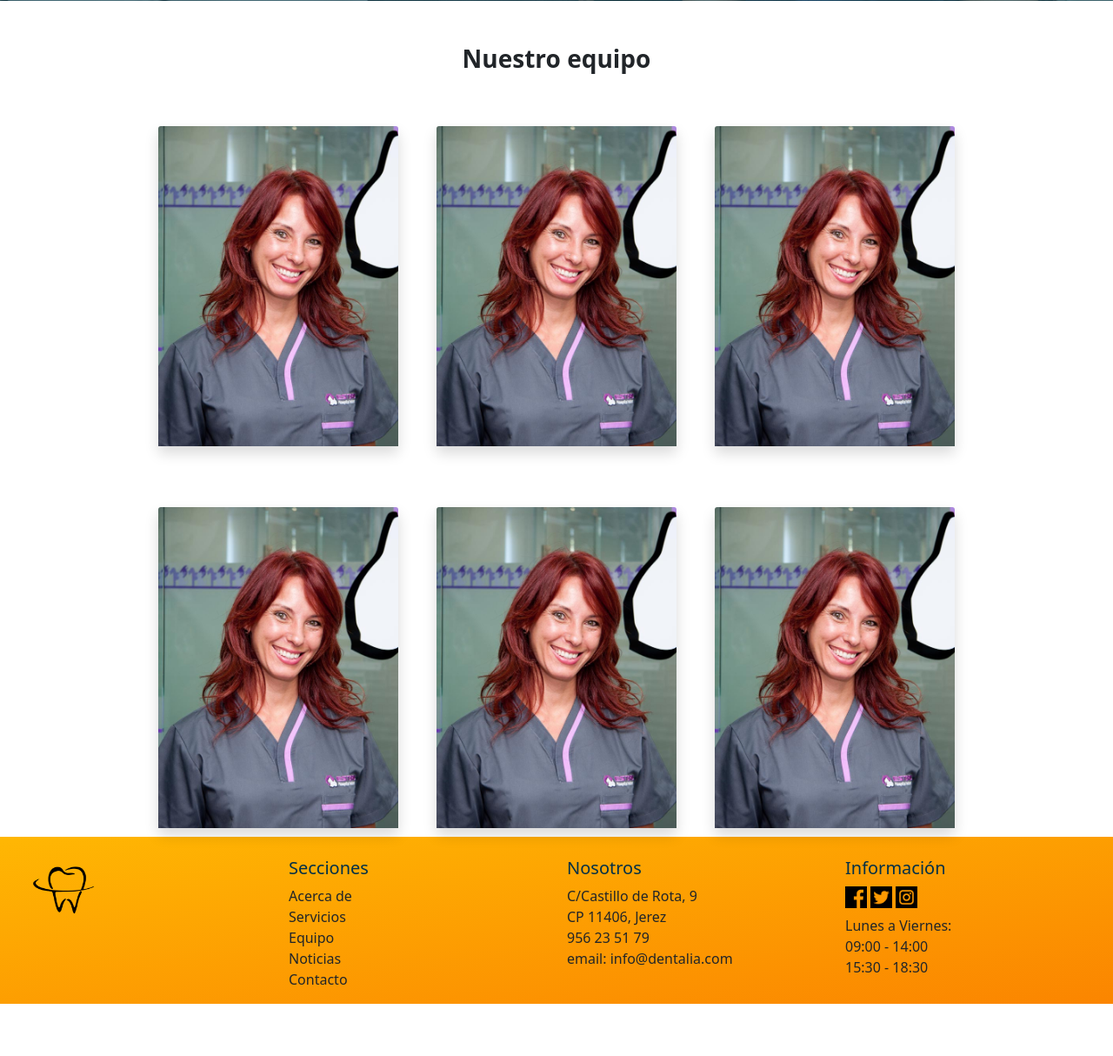
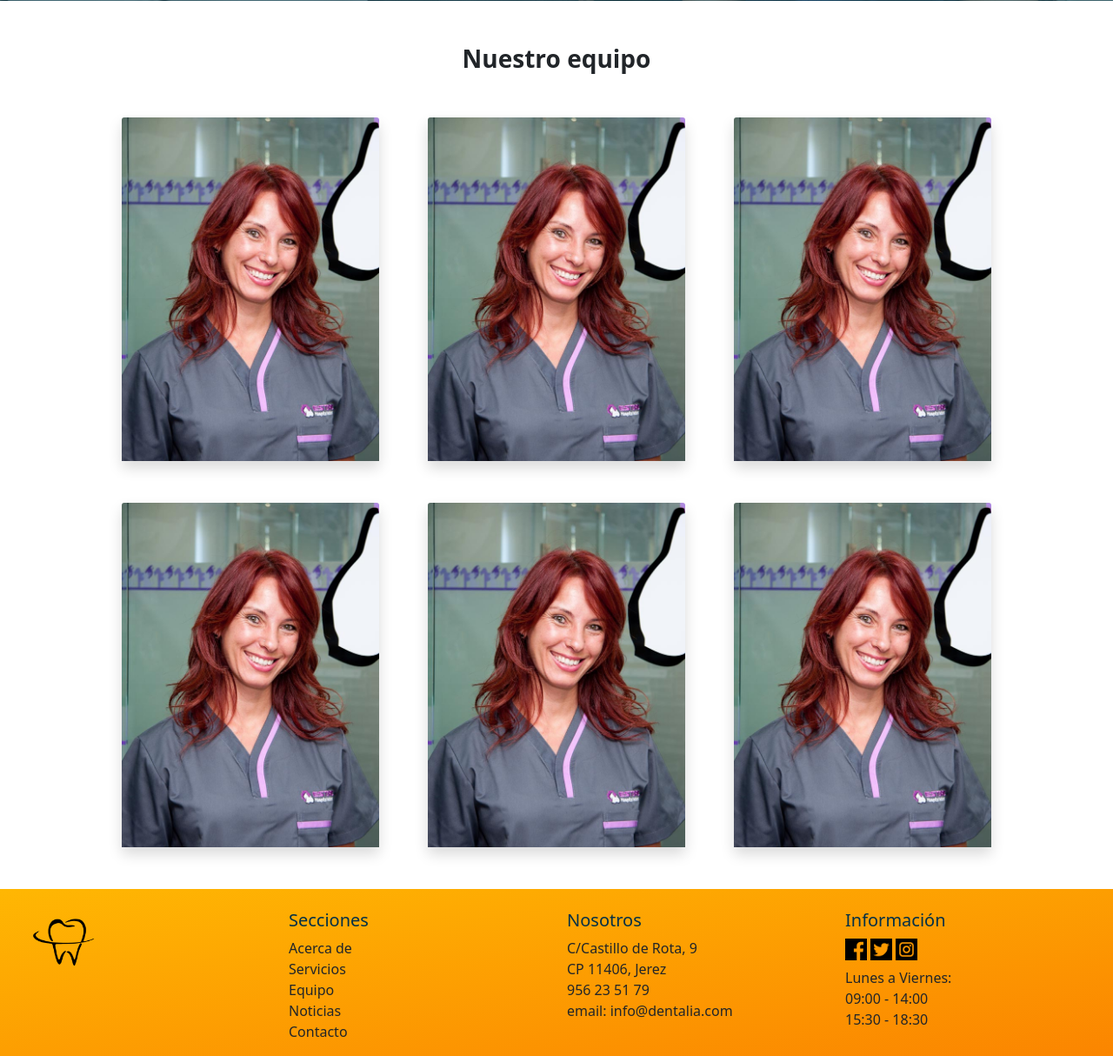
Before and after one commit to JSalram/Dentalia, a PHP site: page /nav/equipo.html in a window 1280 px wide. Shown: the part 865-2079 px from the top of the page at 87% size. Before the commit the page ends 2019 px from the top, so only its background shows below. Run offline with PHP 8.4, Linux system fonts and the light colour scheme; some libraries are stand-ins or nearby versions.

Commit message:
Mejora equipo

```diff
--- a/Web/css/equipo.css
+++ b/Web/css/equipo.css
@@ -64,7 +64,6 @@
      -moz-user-select: none;
       -ms-user-select: none;
           user-select: none;
-  margin: 10px;
 }
 
 .card-body h4 {
--- a/Web/nav/equipo.html
+++ b/Web/nav/equipo.html
@@ -85,7 +85,7 @@
 
             <h3>Nuestro equipo</h3>
             <div class="row justify-content-center">
-                <div class="col-md-3">
+                <div class="col-md-3 mx-3 mb-5">
                     <div class="card shadow">
                         <img src="../img/miembro-equipo.jpg" class="card-img-top" alt="...">
                         <div class="card-body card-img-overlay">
@@ -95,7 +95,7 @@
                     </div>
                 </div>
 
-                <div class="col-md-3">
+                <div class="col-md-3 mx-3 mb-5">
                     <div class="card shadow">
                         <img src="../img/miembro-equipo.jpg" class="card-img-top" alt="...">
                         <div class="card-body card-img-overlay">
@@ -105,7 +105,37 @@
                     </div>
                 </div>
 
-                <div class="col-md-3">
+                <div class="col-md-3 mx-3 mb-5">
+                    <div class="card shadow">
+                        <img src="../img/miembro-equipo.jpg" class="card-img-top" alt="...">
+                        <div class="card-body card-img-overlay">
+                            <h4 class="card-title">Elena Sanchez</h4>
+                            <p class="card-text">Experta en cirujía bucal</p>
+                        </div>
+                    </div>
+                </div>
+
+                <div class="col-md-3 mx-3 mb-5">
+                    <div class="card shadow">
+                        <img src="../img/miembro-equipo.jpg" class="card-img-top" alt="...">
+                        <div class="card-body card-img-overlay">
+                            <h4 class="card-title">Elena Sanchez</h4>
+                            <p class="card-text">Experta en cirujía bucal</p>
+                        </div>
+                    </div>
+                </div>
+
+                <div class="col-md-3 mx-3 mb-5">
+                    <div class="card shadow">
+                        <img src="../img/miembro-equipo.jpg" class="card-img-top" alt="...">
+                        <div class="card-body card-img-overlay">
+                            <h4 class="card-title">Elena Sanchez</h4>
+                            <p class="card-text">Experta en cirujía bucal</p>
+                        </div>
+                    </div>
+                </div>
+
+                <div class="col-md-3 mx-3 mb-5">
                     <div class="card shadow">
                         <img src="../img/miembro-equipo.jpg" class="card-img-top" alt="...">
                         <div class="card-body card-img-overlay">
@@ -115,39 +145,6 @@
                     </div>
                 </div>
             </div>
-
-            <div class="row justify-content-center">
-                <div class="col-md-3">
-                    <div class="card shadow">
-                        <img src="../img/miembro-equipo.jpg" class="card-img-top" alt="...">
-                        <div class="card-body card-img-overlay">
-                            <h4 class="card-title">Elena Sanchez</h4>
-                            <p class="card-text">Experta en cirujía bucal</p>
-                        </div>
-                    </div>
-                </div>
-
-                <div class="col-md-3">
-                    <div class="card shadow">
-                        <img src="../img/miembro-equipo.jpg" class="card-img-top" alt="...">
-                        <div class="card-body card-img-overlay">
-                            <h4 class="card-title">Elena Sanchez</h4>
-                            <p class="card-text">Experta en cirujía bucal</p>
-                        </div>
-                    </div>
-                </div>
-
-                <div class="col-md-3">
-                    <div class="card shadow">
-                        <img src="../img/miembro-equipo.jpg" class="card-img-top" alt="...">
-                        <div class="card-body card-img-overlay">
-                            <h4 class="card-title">Elena Sanchez</h4>
-                            <p class="card-text">Experta en cirujía bucal</p>
-                        </div>
-                    </div>
-                </div>
-            </div>
-
         </div>
 
         <!-- FOOTER -->
```
